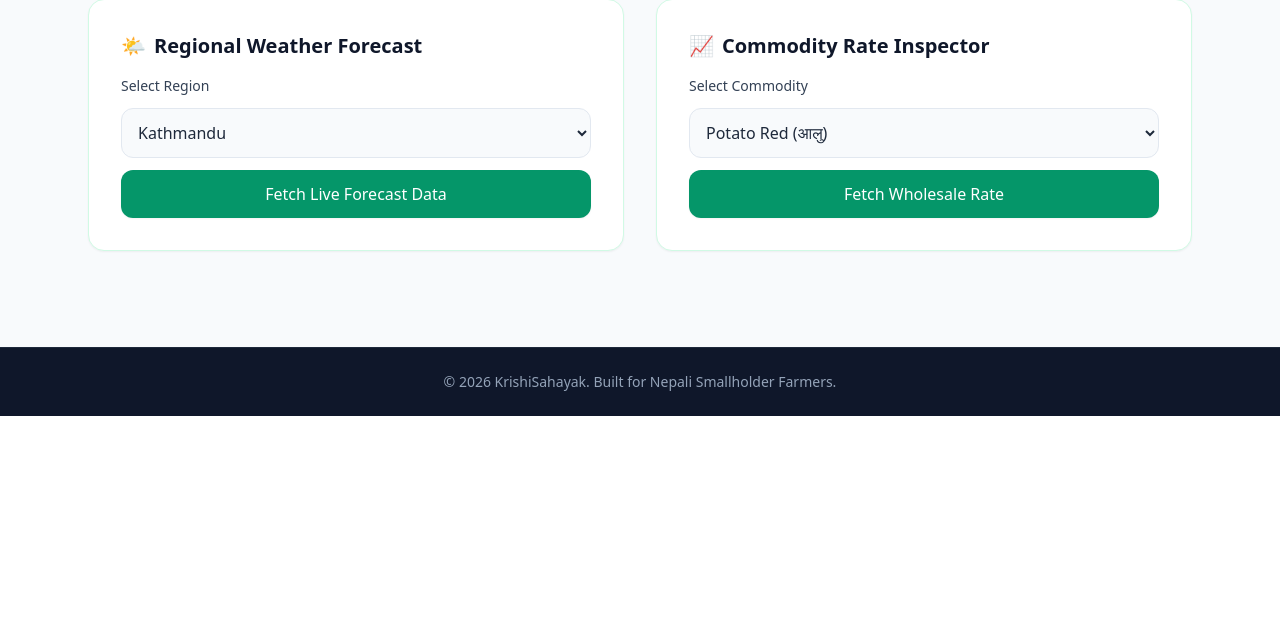
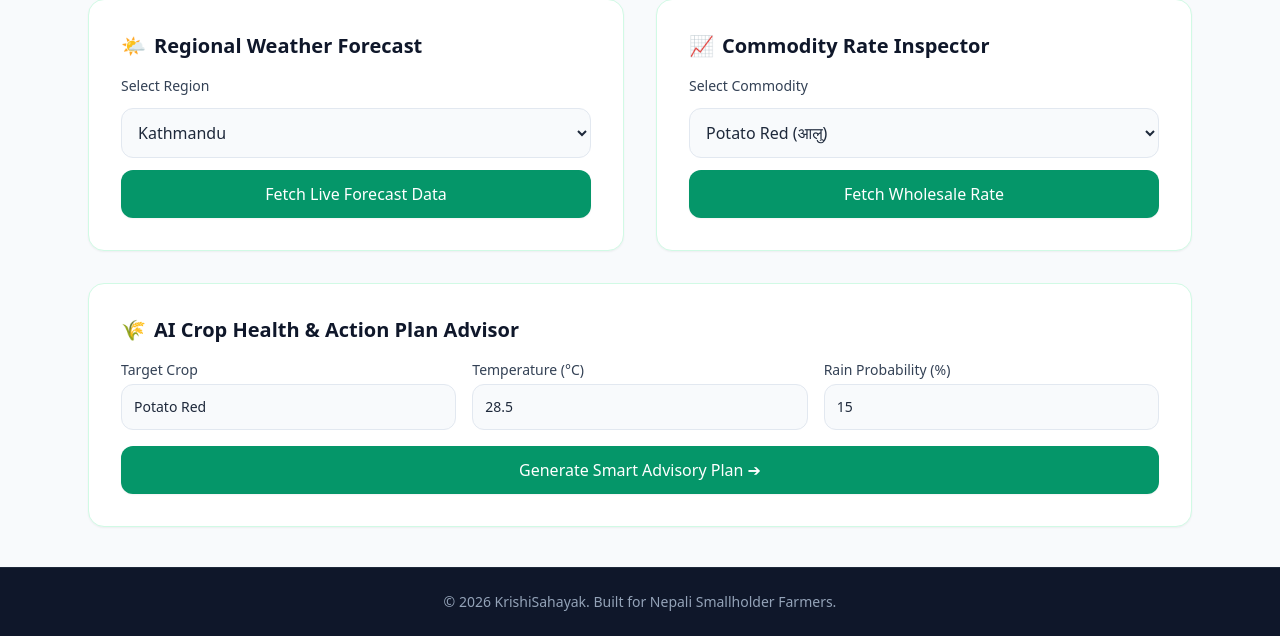
Before and after one commit to Nirvik-49/krishi-sahayak, a FastAPI app: page /dashboard in a window 1280 px wide. Shown: the part 384-1020 px from the top of the page. Before the commit the page ends 800 px from the top, so only its background shows below. Run offline with FastAPI, Linux system fonts and the light colour scheme; some libraries are stand-ins or nearby versions.

Commit message:
feat: add crop recommendation service, advisory endpoint, and dashboard widget

```diff
--- a/app/templates/dashboard.html
+++ b/app/templates/dashboard.html
@@ -114,6 +114,37 @@
                     class="hidden bg-slate-50 p-4 rounded-xl text-xs font-mono text-slate-700 overflow-x-auto border border-slate-200">
                 </div>
             </div>
+
+            <!-- Crop Advisory Recommendation Card -->
+            <div class="bg-white p-8 rounded-2xl shadow-sm border border-emerald-100 space-y-4 md:col-span-2">
+                <h2 class="text-xl font-bold text-slate-900 flex items-center space-x-2">
+                    <span>🌾</span><span>AI Crop Health & Action Plan Advisor</span>
+                </h2>
+                <div class="grid md:grid-cols-3 gap-4">
+                    <div>
+                        <label class="block text-sm font-medium text-slate-700 mb-1">Target Crop</label>
+                        <input type="text" id="rec-crop" value="Potato Red"
+                            class="w-full p-3 bg-slate-50 border border-slate-200 rounded-xl outline-none focus:ring-2 focus:ring-emerald-500 text-sm">
+                    </div>
+                    <div>
+                        <label class="block text-sm font-medium text-slate-700 mb-1">Temperature (°C)</label>
+                        <input type="number" id="rec-temp" value="28.5"
+                            class="w-full p-3 bg-slate-50 border border-slate-200 rounded-xl outline-none focus:ring-2 focus:ring-emerald-500 text-sm">
+                    </div>
+                    <div>
+                        <label class="block text-sm font-medium text-slate-700 mb-1">Rain Probability (%)</label>
+                        <input type="number" id="rec-rain" value="15"
+                            class="w-full p-3 bg-slate-50 border border-slate-200 rounded-xl outline-none focus:ring-2 focus:ring-emerald-500 text-sm">
+                    </div>
+                </div>
+                <button onclick="fetchRecommendation()"
+                    class="w-full bg-emerald-600 hover:bg-emerald-700 text-white py-3 rounded-xl font-medium transition shadow-sm">
+                    Generate Smart Advisory Plan ➔
+                </button>
+                <div id="rec-result"
+                    class="hidden bg-slate-50 p-4 rounded-xl text-xs font-mono text-slate-700 overflow-x-auto border border-slate-200">
+                </div>
+            </div>
         </div>
     </main>
 
@@ -151,6 +182,22 @@
                 resBox.innerText = "Error fetching market data.";
             }
         }
+
+        async function fetchRecommendation() {
+            const crop = document.getElementById('rec-crop').value;
+            const temp = document.getElementById('rec-temp').value;
+            const rain = document.getElementById('rec-rain').value;
+            const resBox = document.getElementById('rec-result');
+            resBox.classList.remove('hidden');
+            resBox.innerText = "Analyzing agricultural conditions...";
+            try {
+                const res = await fetch(`/api/v1/recommendation?crop=${encodeURIComponent(crop)}&temperature=${temp}&rain_probability=${rain}`);
+                const data = await res.json();
+                resBox.innerText = JSON.stringify(data, null, 2);
+            } catch (err) {
+                resBox.innerText = "Error generating recommendation plan.";
+            }
+        }
     </script>
 </body>
 
```
Also changed, not shown: app/api/v1_endpoints.py (+13 -0 lines), app/services/recommendation.py (added, +29 -0 lines).
